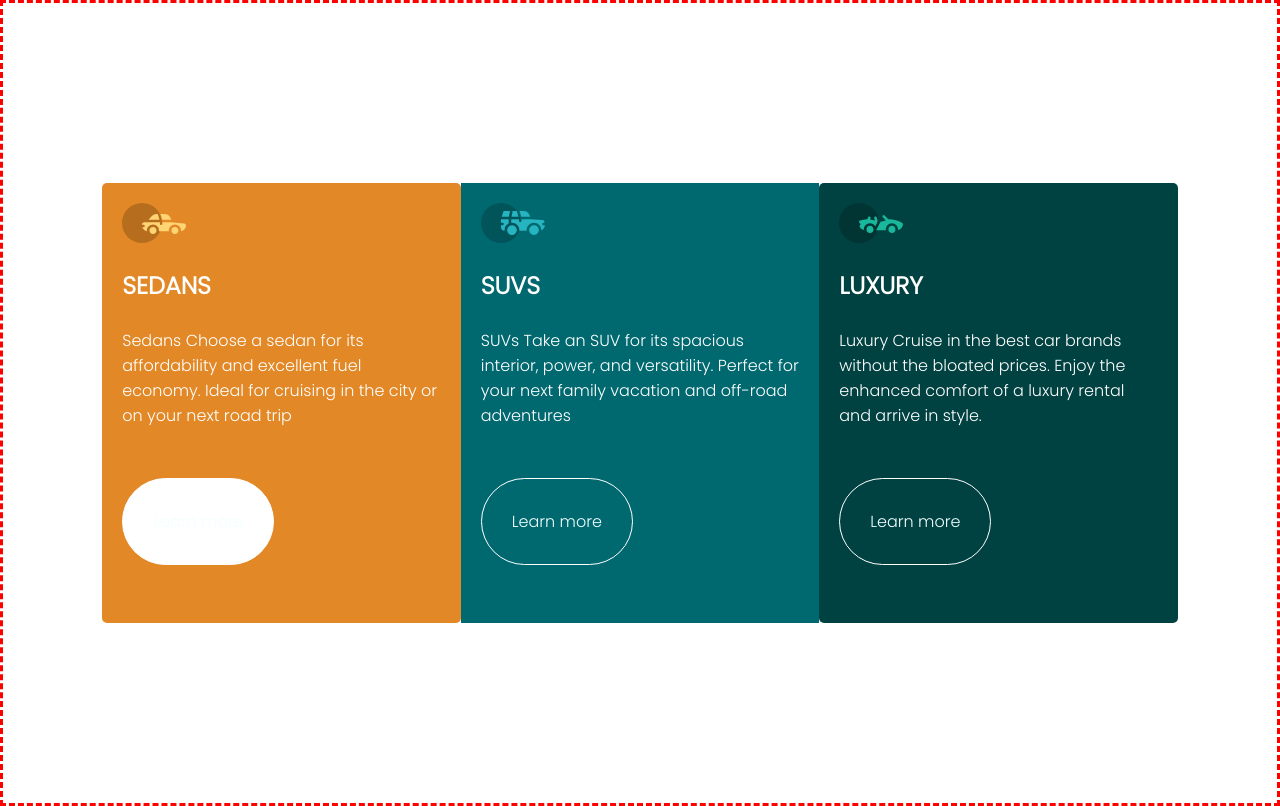
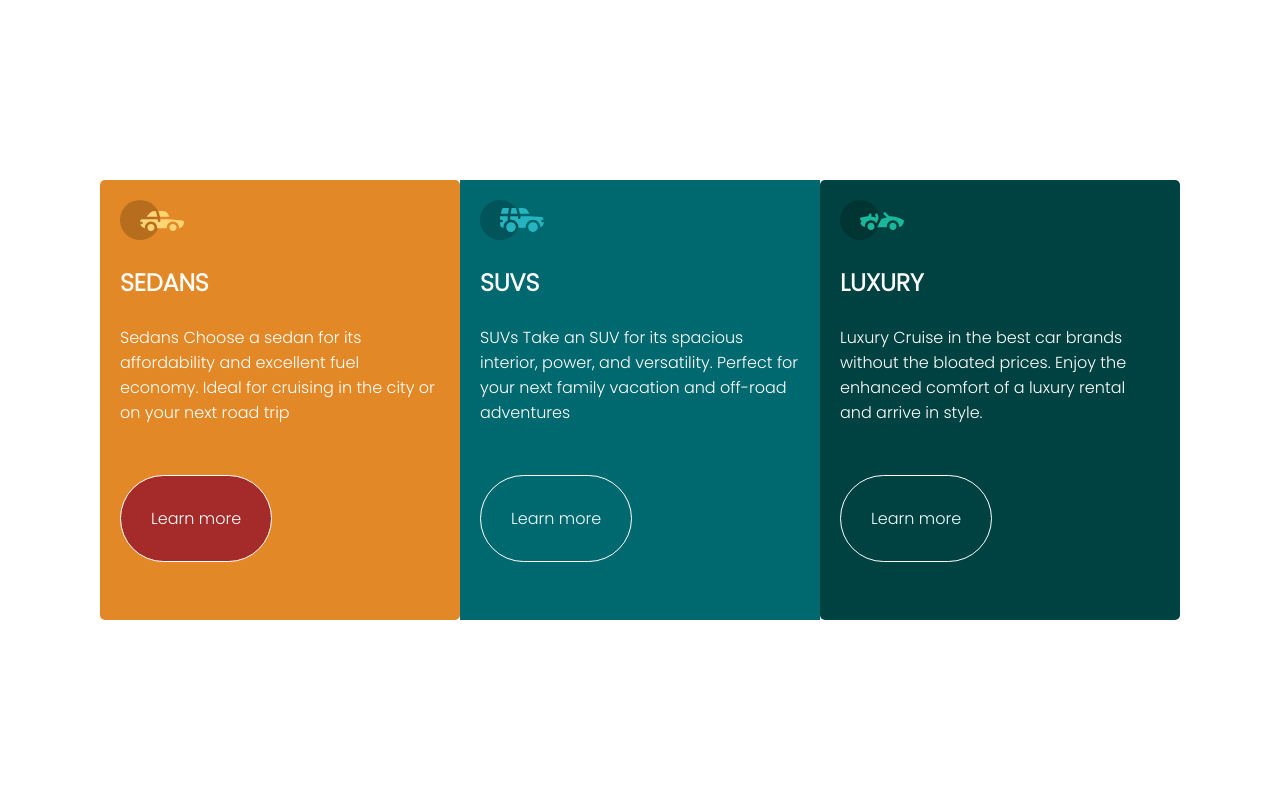
Before and after one commit to LBirungi/Columncard2, a plain HTML site: page index.html in a window 1280 px wide. In both pictures the pointer is over the element 198 px from the left and 521 px from the top of the page. Drawn offline with Linux system fonts and the light colour scheme.

Commit message:
hover change background color to brown

```diff
--- a/styles.css
+++ b/styles.css
@@ -15,7 +15,7 @@ h1{
 .card-grid {
     display: flex;
    /*  flex-direction: column; */
-    border: dashed red;
+    /* border: dashed red; */
     justify-content: center;
     align-items: center;
     /* margin: 50%; */
@@ -83,5 +83,5 @@ h1{
 
 }
 .anchor:hover{
-    background-color:white;
+    background-color:brown;
 }
```
